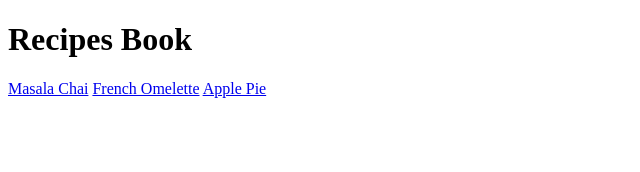
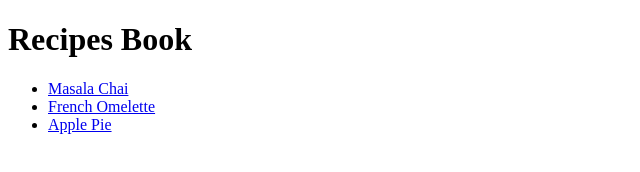
Before and after one commit to snczy33/recipes-book, a plain HTML site: page index.html in a window 1280 px wide. Shown: the whole page, without its empty margins (0-640 px from the left). Drawn offline with Linux system fonts and the light colour scheme.

Commit message:
Put recipe pages links into an unordered list

```diff
--- a/index.html
+++ b/index.html
@@ -7,8 +7,10 @@
   </head>
   <body>
     <h1>Recipes Book</h1>
-    <a href="recipes/masala-chai.html">Masala Chai</a>
-    <a href="recipes/french-omelette.html">French Omelette</a>
-    <a href="recipes/apple-pie.html">Apple Pie</a>
+    <ul>
+      <li><a href="recipes/masala-chai.html">Masala Chai</a></li>
+      <li><a href="recipes/french-omelette.html">French Omelette</a></li>
+      <li><a href="recipes/apple-pie.html">Apple Pie</a></li>
+    </ul>
   </body>
 </html>
```
